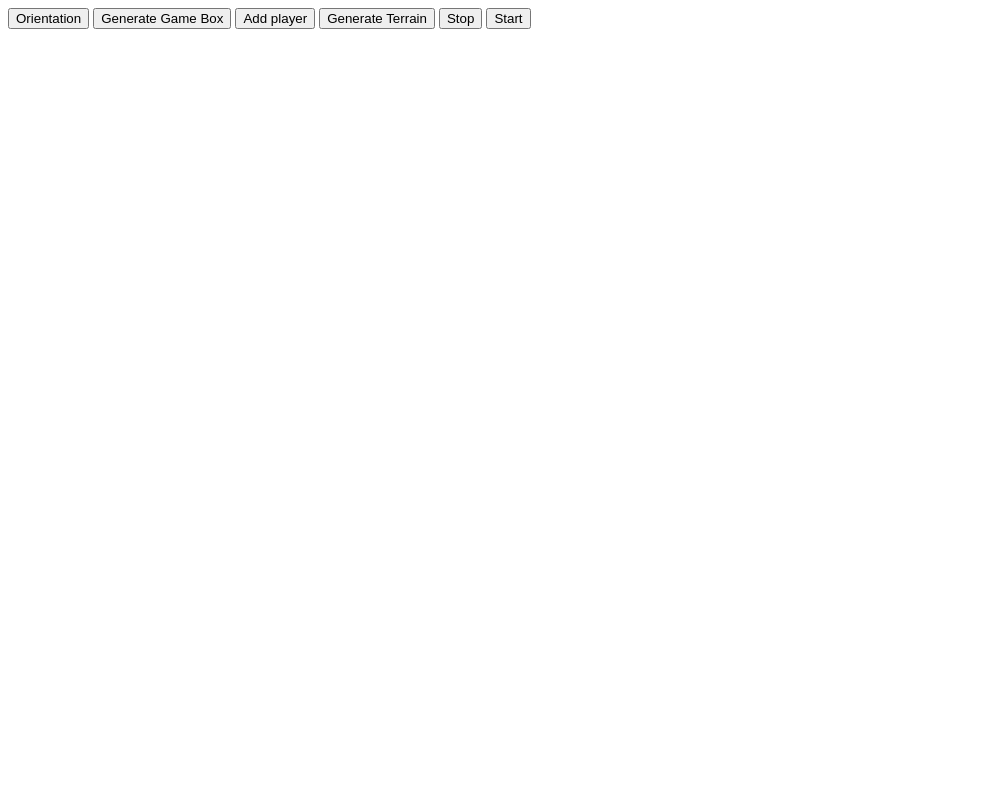
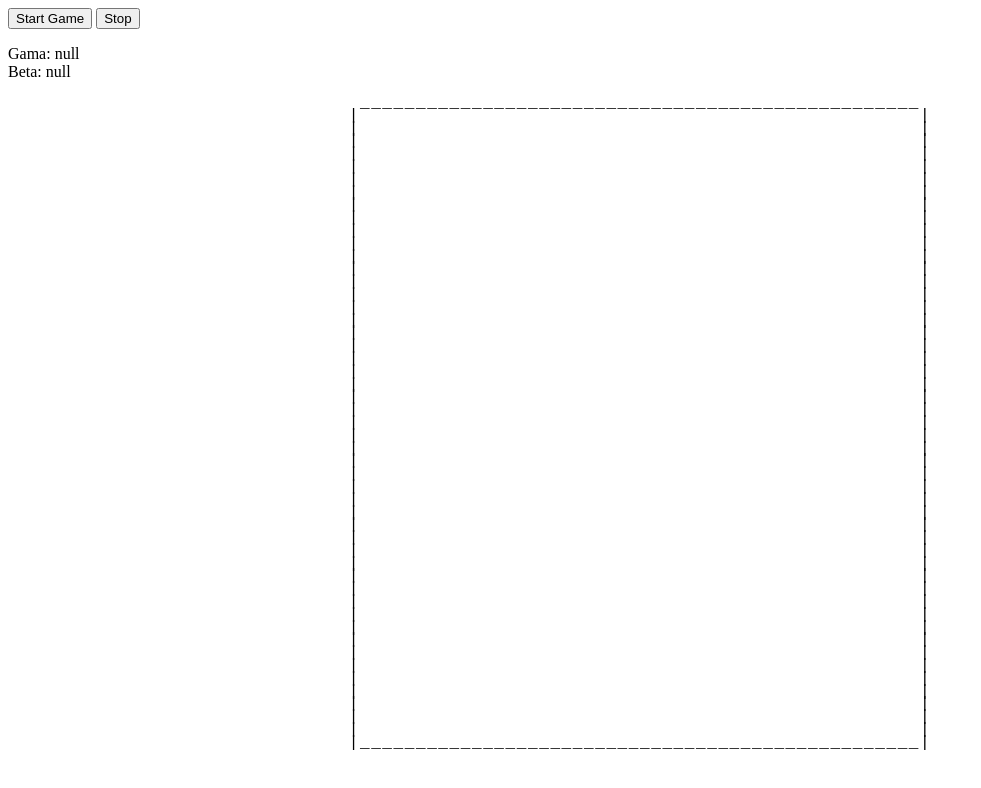
Before and after one commit to Alex-Vasilache/legendary-noodle, a plain HTML site: page index.html in a window 1280 px wide. Shown: the whole page, without its empty margins (0-981 px from the left). Drawn offline with Linux system fonts and the light colour scheme.

Commit message:
Game can only be resized before it starts

```diff
--- a/index.html
+++ b/index.html
@@ -12,12 +12,8 @@
 </head>
 <body>
 
-<button onclick="getOrientation()">Orientation</button>
-<button onclick="createGameBox()">Generate Game Box</button>
-<button onclick="addPlayer()">Add player</button>
-<button onclick="generateTerrain()">Generate Terrain</button>
+<button onclick="startGame()">Start Game</button>
 <button onclick="stopGame()">Stop</button>
-<button onclick="startGame()">Start</button>
 
 <p id="orient"></p>
 
--- a/script.js
+++ b/script.js
@@ -1,39 +1,59 @@
-var stop = 0;
+var stop = 1;
+var resize = 1;
 var speed = 100;
+var gameSize = 16;
+
+window.onload = start;
+
+function start() {
+	getOrientation();
+	createGameBox();
+}
+
+function startGame() {
+	resize = 0;
+	stop = 0;
+	addPlayer();
+	generateTerrain();
+}
 
 function getOrientation() {
+	document.getElementById("orient").innerText = "Gama: null" +
+		"\nBeta: null";
 	window.ondeviceorientation = function(){
 		var beta = Math.round(event.beta); // [-180, 180]
 		var gamma = Math.round(event.gamma); // [-90, 90]
 		document.getElementById("orient").innerText = "Gama: " + gamma +
 		"\nBeta: " + beta ;
 	}
-	window.onresize = createGameBox;
+	window.onresize = function() {
+		if (resize){
+			this.createGameBox();
+		}
+	}
 }
 
 function createGameBox() {
 
 	var width = window.innerWidth / 16;
 	var height = window.innerHeight / 16;
-	width = Math.ceil(Math.min(width, height));
-	height = width;
-	console.log("PX height x width: " + window.innerHeight + " x " + window.innerWidth );
-	console.log("EM height x width: " + height + " x " + width);
+	gameSize = Math.ceil(Math.min(width, height));
+	console.log(gameSize);
 
 	var newBox = "";
 	var margin = "";
-	for(var i = 1; i <= width; i ++){
+	for(var i = 1; i <= gameSize; i ++){
 		margin += "_";
 	}
 	newBox += "" + margin + "\n";
 
 	var line = "|";
-	for(var i = 1; i <= width; i ++){
+	for(var i = 1; i <= gameSize; i ++){
 		line += " ";
 	}
 	line += "|\n";
 
-	for(var i = 1; i < height; i ++){
+	for(var i = 1; i < gameSize; i ++){
 		newBox += line;
 	}
 	newBox += "|" + margin + "|";
@@ -42,7 +62,7 @@ function createGameBox() {
 }
 
 function insertCharAt(c,x,y) {
-	var lines = gameBox.innerText.split("\n");
+	var lines = document.getElementById("gameBox").innerText.split("\n");
 	var newBox = "";
 	for(var i = 0; i < lines.length; i++){
 
@@ -61,28 +81,19 @@ function insertCharAt(c,x,y) {
 }
 
 function addPlayer() {
-	insertCharAt('>',16,1);
+	insertCharAt('>', Math.floor(gameSize/2) ,1);
 }
 
 function stopGame() {
 	stop = 1;
 }
 
-function startGame() {
-	stop = 0;
-}
-
 function generateTerrain() {
-
-	var check = function(){
-		if(stop == 1){	}
-		else {
-			generateTerrainBox();
-			setTimeout(check, speed);
-		}
+	if(stop == 1){	}
+	else {
+		generateTerrainBox();
+		setTimeout(generateTerrain, speed);
 	}
-
-	check();
 }
 
 function generateTerrainBox() {
@@ -91,7 +102,7 @@ function generateTerrainBox() {
 		var newBox = "";
 		for(var i = 0; i < lines.length; i++){
 
-		if(i != 16)
+		if(i != Math.floor(gameSize/2))
 			newBox += lines[i];
 		else {
 			var left = lines[i].substr(0,2);
```
